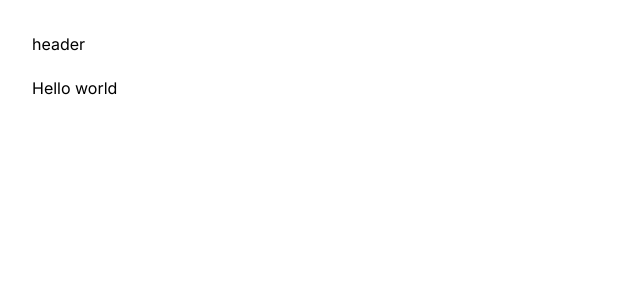
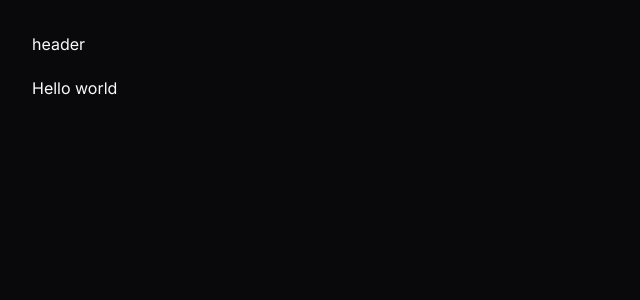
Before and after one commit to patsferreresx/next-devstore, a Next.js app: page / in a window 1280 px wide. Shown: the top 300 px of the page, without its empty margins (0-640 px from the left). Built offline with nearby package versions, Linux system fonts and the light colour scheme.

Commit message:
config do layout global com tailwind para font e  dark theme

```diff
--- a/src/app/layout.tsx
+++ b/src/app/layout.tsx
@@ -18,7 +18,7 @@
 }>) {
   return (
     <html className={inter.variable} lang="pt-BR">
-      <body>{children}</body>
+      <body className="bg-zinc-950 text-zinc-50 antialiased">{children}</body>
     </html>
   )
 }
```
